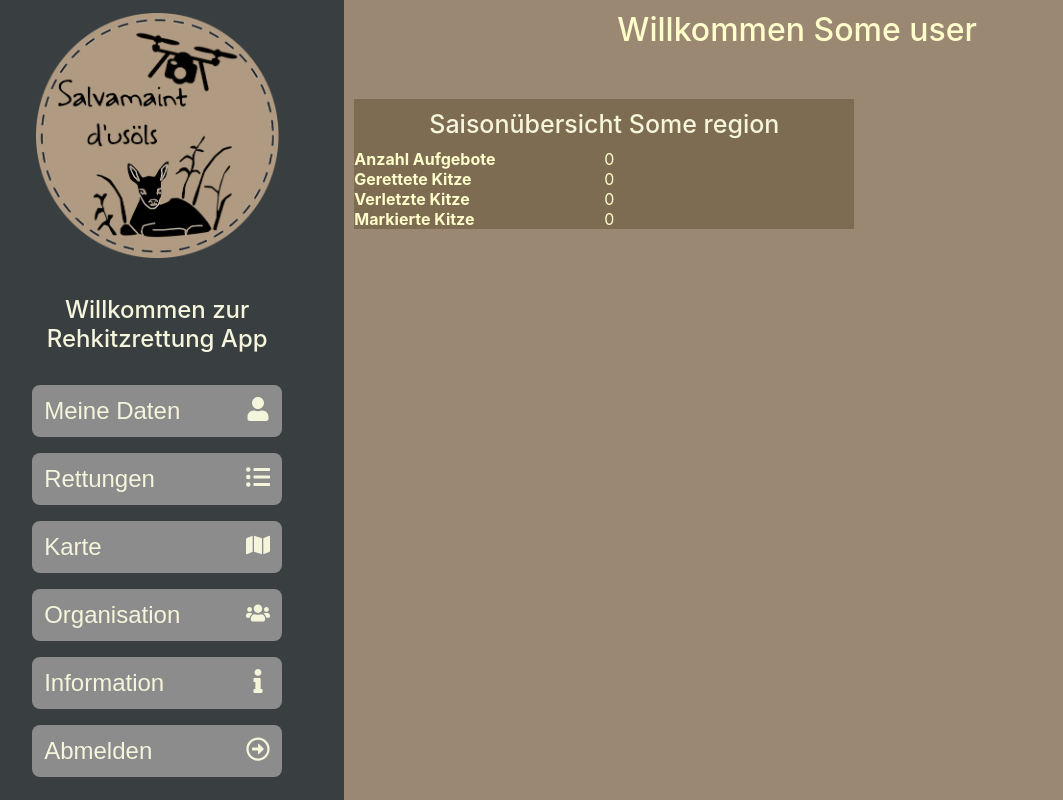
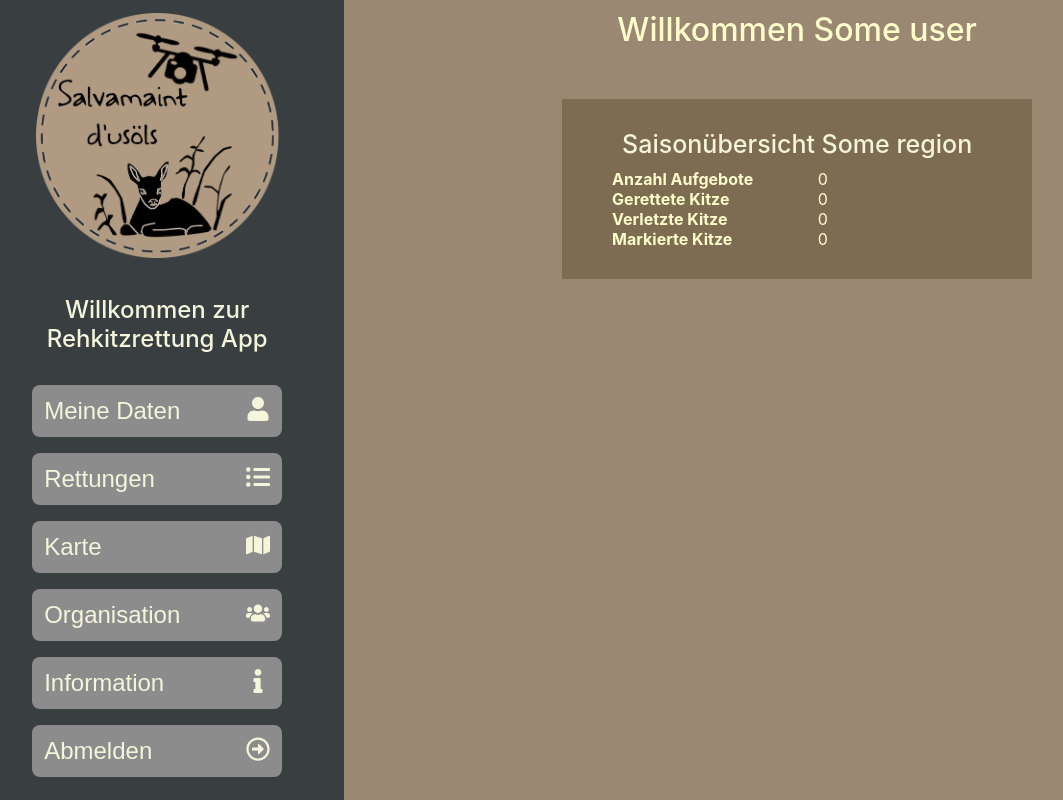
Before and after one commit to SilvanoMahir/RehkitzrettungWebapp, a React (Create React App) app in the folder RehkitzWebApp/clientapp/: page /main in a window 1280 px wide. Shown: the whole page, without its empty margins (30-1093 px from the left). Built offline with nearby package versions, Linux system fonts and the light colour scheme; no server answers.

Commit message:
Improve design on large screen

```diff
--- a/RehkitzWebApp/clientapp/src/components/pages/MainPage.tsx
+++ b/RehkitzWebApp/clientapp/src/components/pages/MainPage.tsx
@@ -94,13 +94,14 @@ const RescueListRowLayout = styled.div`
 const RescueListColumnLayout = styled.div`
     display: flex;
     flex-direction: column;
-    justify-content: flex-start;
+    align-items: center;
     width: 100%;
 `
 
 const ProtocolLayout = styled.div<{ isNotMobile: boolean }>`
     margin: 0px 10px 10px;
     margin-top: ${(props) => (props.isNotMobile ? "5vh" : "8vh")};
+    padding: 20px 50px 30px 50px;
     display: flex;
     flex-direction: column;
     align-items: center;
--- a/RehkitzWebApp/clientapp/src/components/widgets/Protocol/ProtocolEntry.tsx
+++ b/RehkitzWebApp/clientapp/src/components/widgets/Protocol/ProtocolEntry.tsx
@@ -21,7 +21,7 @@ const RowContainer = styled.div`
 `
 
 const Entry = styled.div`
-    flex: 1;
+    flex: 5;
     font-weight: bold;
     overflow: hidden;
     white-space: nowrap;
@@ -37,7 +37,7 @@ const Entry = styled.div`
 `
 
 const Value = styled.div`
-    flex: 1;
+    flex: 4;
     overflow: hidden;
     white-space: nowrap;
     text-overflow: ellipsis;
```
